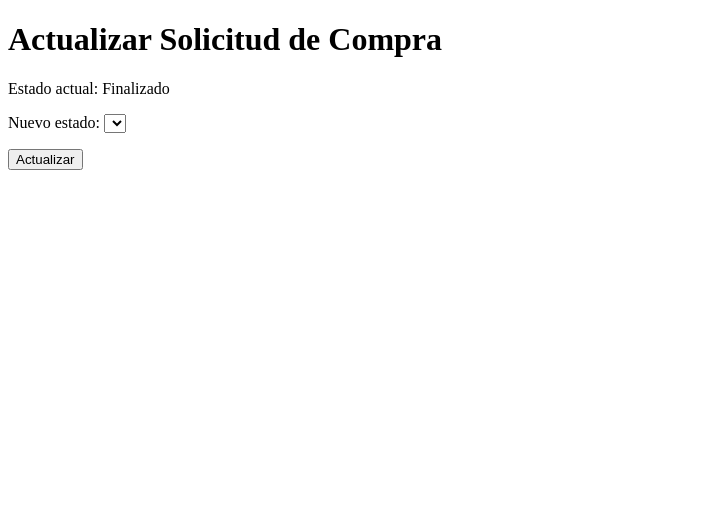
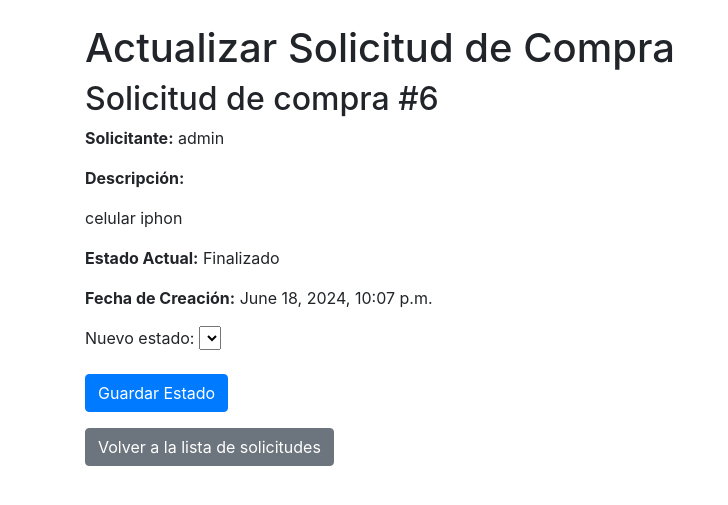
Before and after one commit to analistadeti/compras, a Django app: page /6/actualizar/ in a window 1280 px wide. Shown: the top 505 px of the page, without its empty margins (0-728 px from the left). Run offline with Django 5.2, Linux system fonts and the light colour scheme; a user stored in the database is signed in; data comes from the database, SQL or seed files in the repository; both versions use the stored data as it was after the commit; lists and menus that the app fills with data are empty; some libraries are stand-ins or nearby versions.

Commit message:
6:60 pm 18 junio

```diff
--- a/hotel_compras/compras/templates/actualizar_solicitud.html
+++ b/hotel_compras/compras/templates/actualizar_solicitud.html
@@ -2,15 +2,45 @@
 <html lang="es">
 <head>
     <meta charset="UTF-8">
+    <meta name="viewport" content="width=device-width, initial-scale=1.0">
     <title>Actualizar Solicitud de Compra</title>
+    {% load static %}
+    <!-- Enlace a Bootstrap CSS -->
+    <link href="https://stackpath.bootstrapcdn.com/bootstrap/4.5.2/css/bootstrap.min.css" rel="stylesheet">
+    <!-- Enlace a tu archivo CSS personalizado -->
+    <link rel="stylesheet" href="{% static 'styles.css' %}">
 </head>
 <body>
-    <h1>Actualizar Solicitud de Compra</h1>
-    <p>Estado actual: {{ estado_actual }}</p>
-    <form method="post">
-        {% csrf_token %}
-        {{ form.as_p }}
-        <button type="submit">Actualizar</button>
-    </form>
+    <div class="container mt-4">
+        <h1>Actualizar Solicitud de Compra</h1>
+        <h2>Solicitud de compra #{{ solicitud.id }}</h2>
+        <p><strong>Solicitante:</strong> {{ solicitud.solicitante.username }}</p>
+        <p><strong>Descripción:</strong></p>
+        <p>{{ solicitud.descripcion }}</p>
+        <p><strong>Estado Actual:</strong> {{ solicitud.estado }}</p>
+        <p><strong>Fecha de Creación:</strong> {{ solicitud.fecha_creacion }}</p>
+
+        <form method="post">
+            {% csrf_token %}
+            {{ form.as_p }}
+
+            {% if solicitud.estado == 'Cotización' %}
+                {% if request.user.departamento == 'contabilidad' or request.user.is_superuser %}
+                    <button type="submit" class="btn btn-primary">Guardar Estado</button>
+                {% else %}
+                    <p>El estado no se puede cambiar porque no eres parte del departamento de contabilidad.</p>
+                {% endif %}
+            {% else %}
+                <button type="submit" class="btn btn-primary">Guardar Estado</button>
+            {% endif %}
+        </form>
+
+        <a href="{% url 'lista_solicitudes' %}" class="btn btn-secondary mt-3">Volver a la lista de solicitudes</a>
+    </div>
+
+    <!-- Scripts de Bootstrap (jQuery primero, luego Popper.js, luego Bootstrap JS) -->
+    <script src="https://code.jquery.com/jquery-3.5.1.slim.min.js"></script>
+    <script src="https://cdn.jsdelivr.net/npm/@popperjs/core@1.16.1/dist/umd/popper.min.js"></script>
+    <script src="https://stackpath.bootstrapcdn.com/bootstrap/4.5.2/js/bootstrap.min.js"></script>
 </body>
 </html>
--- a/hotel_compras/compras/views.py
+++ b/hotel_compras/compras/views.py
@@ -12,17 +12,19 @@ from django.db import IntegrityError
 from .forms import ProfileForm  # Asegúrate de que este formulario esté definido en tu archivo forms.py
 from .models import Profile
 
+
+
+@login_required
 def lista_solicitudes(request):
-    if request.user.is_superuser:
+    if request.user.is_superuser or request.user.profile.departamento == 'contabilidad':
+        # Si es superusuario o pertenece a contabilidad, mostrar todas las solicitudes
         solicitudes = SolicitudCompra.objects.all()
     else:
-        perfil = Profile.objects.get(user=request.user)
-        if perfil.departamento:
-            solicitudes = SolicitudCompra.objects.filter(solicitante__profile__departamento=perfil.departamento)
-        else:
-            solicitudes = SolicitudCompra.objects.none()  # O manejarlo de otra manera apropiada
+        # Obtener todas las solicitudes creadas por usuarios con el mismo departamento
+        solicitudes = SolicitudCompra.objects.filter(solicitante__profile__departamento=request.user.profile.departamento)
 
     return render(request, 'lista_solicitudes.html', {'solicitudes': solicitudes})
+
 def detalle_solicitud(request, solicitud_id):
     solicitud = get_object_or_404(SolicitudCompra, pk=solicitud_id)
     estados = EstadoCompra.objects.filter(solicitud=solicitud)
```
Also changed, not shown: hotel_compras/db.sqlite3.
